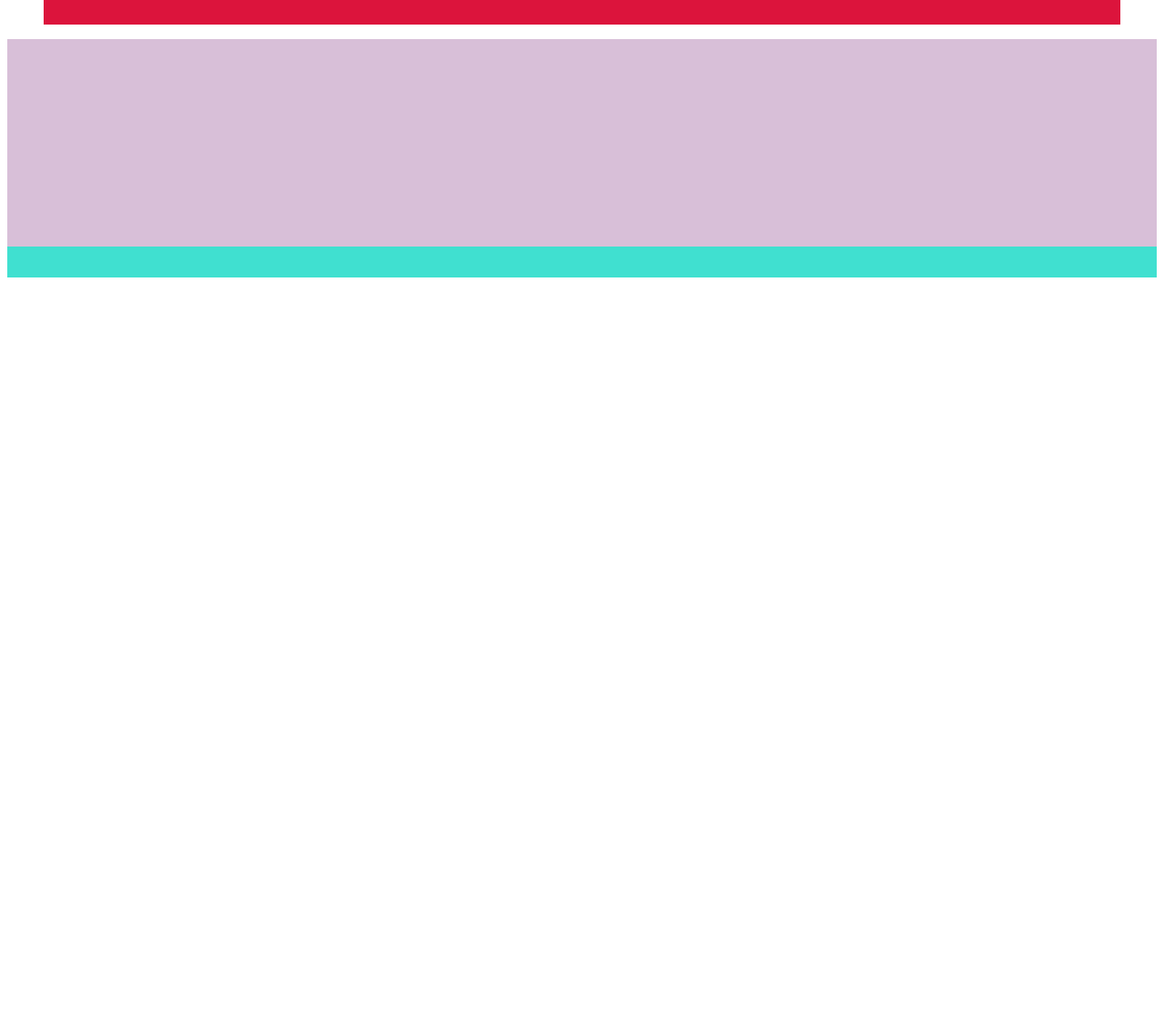
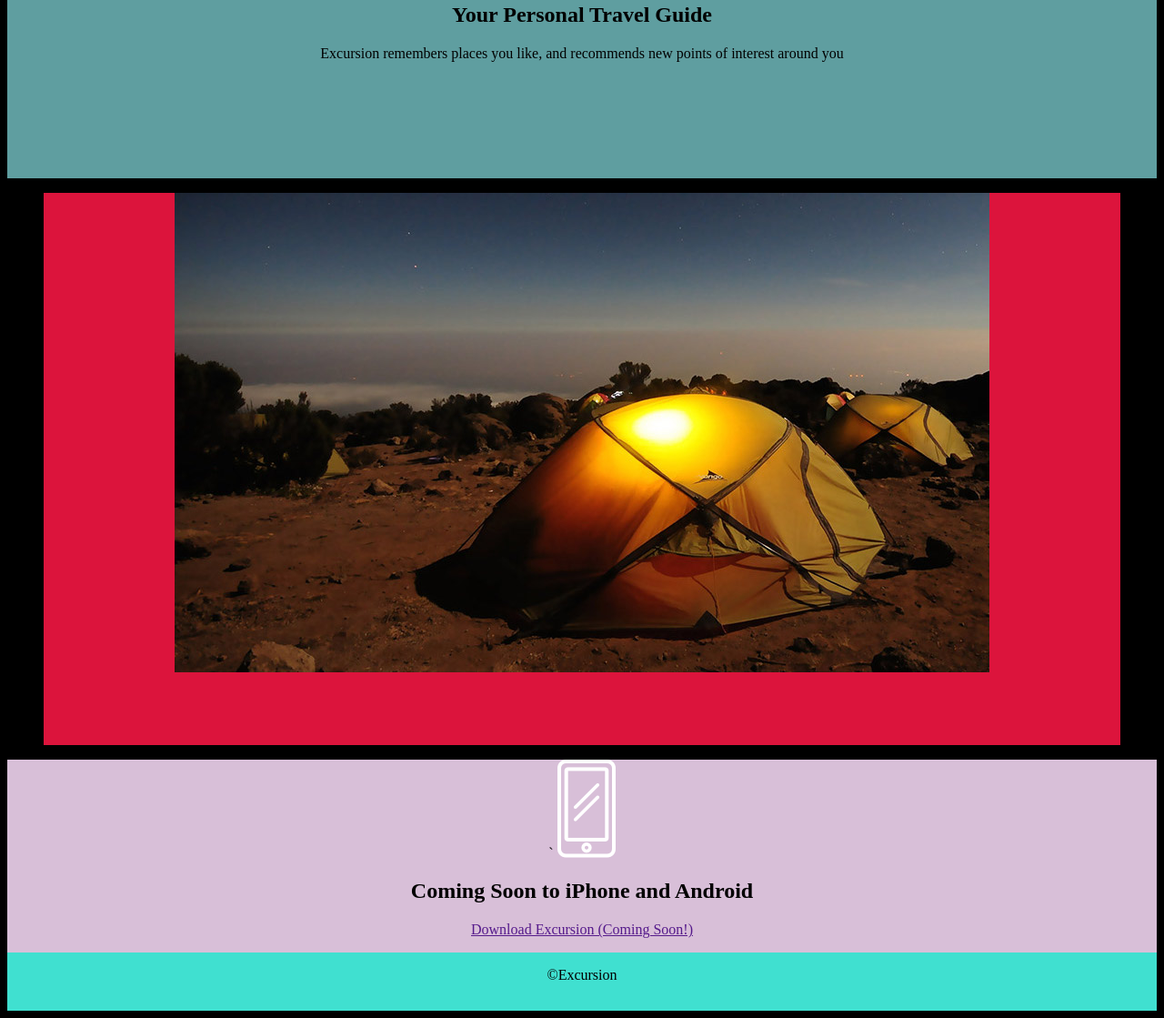
Before and after one commit to jayceanthony/excursion, a plain HTML site: page index.html in a window 1280 px wide. Shown: the part 876-1995 px from the top of the page at 91% size. Before the commit the page ends 1189 px from the top, so only its background shows below. Drawn offline with Linux system fonts and the light colour scheme.

Commit message:
html finished

```diff
--- a/index.html
+++ b/index.html
@@ -15,20 +15,23 @@
     <body class="body">
         <header class="head">
             <h1>Discover Hidden Places in the World Around You</h1>
-            <p>hello</p>
+            <p><a href="">Download Excursion (Coming Soon!)</a></p>
         </header>
         <figure class="phone">
-            <img src="" alt="">
+            <video src="./resources/videos/excursion-vid.mp4" alt="" autoplay></video>
         </figure>
         <section class="guide">
-
+            <h2>Your Personal Travel Guide</h2>
+            <p>Excursion remembers places you like, and recommends new points of interest around you</p>
         </section>
         <figure class="camp">
-            <img src="" alt="">
+            <img src="./resources/images/camp.jpg" alt="">
         </figure>
-        <article class="mobile">
-
+        <article class="mobile">`
+            <img src="./resources/images/phone.png">
+            <h2>Coming Soon to iPhone and Android</h2>
+            <p><a href="">Download Excursion (Coming Soon!)</a></p>
         </article>
-        <footer class="foot"></footer>
+        <footer class="foot"><p>&copy;Excursion</p></footer>
     </body>
 </html>
--- a/resources/css/style.css
+++ b/resources/css/style.css
@@ -3,9 +3,10 @@
 .body{
   display: grid;
   grid-template-columns: repeat(3, 1fr);
-  grid-template-rows: 1fr 3fr 1fr 3fr 2fr .3fr;
+  grid-template-rows: 1fr 3fr 1fr 3fr 1fr .3fr;
   grid-auto-rows: minmax(100px, auto);
   text-align: center;
+  background-color: black;
 }
 
 .head{
```
